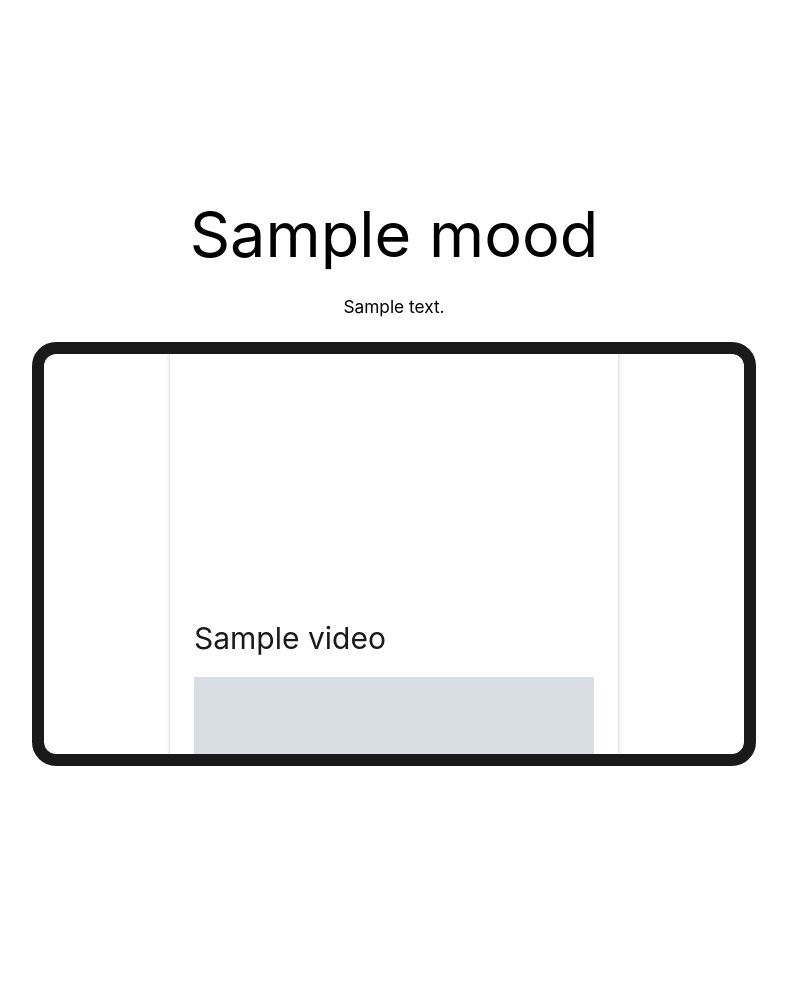
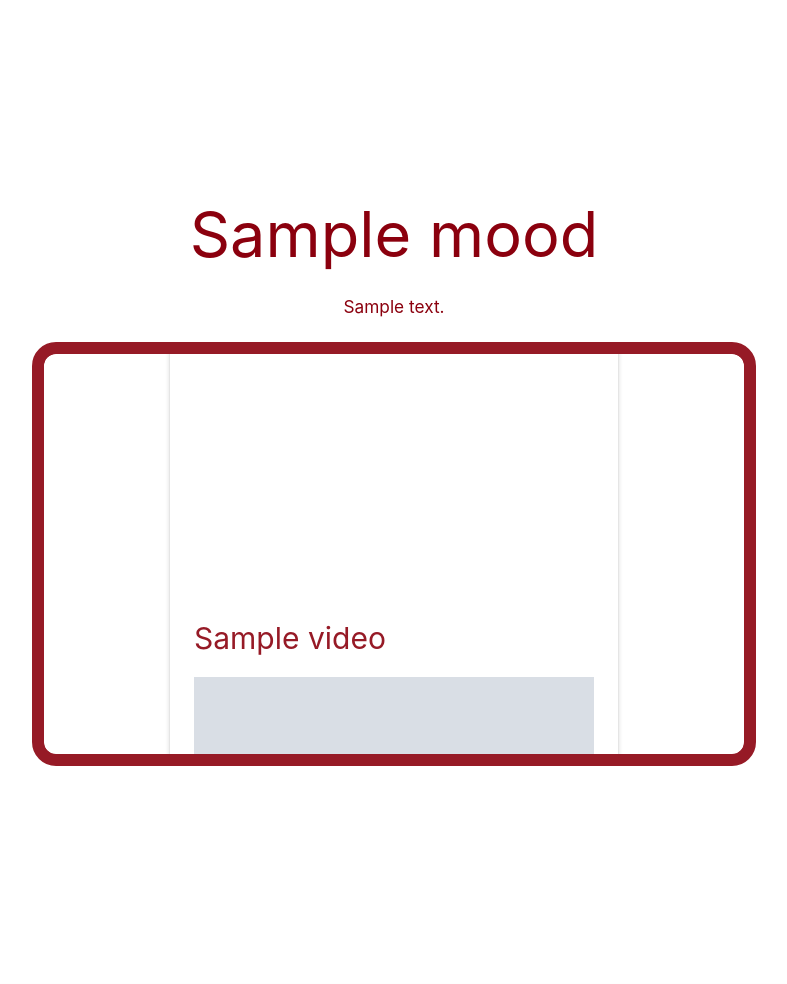
Before and after one commit to caitlinds/aura-beats-cds, a Django app: page /moods/1/ in a window 1280 px wide. Shown: the part 90-1074 px from the top of the page, without its empty margins (246-1033 px from the left). Run offline with Django 4.2, Linux system fonts and the light colour scheme; a user stored in the database is signed in; tables that the repository leaves empty hold one stand-in row (values such as "Sample post"); grey boxes marked "Sample" are stand-in pictures.

Commit message:
Aura Beats

```diff
--- a/main_app/static/css/style.css
+++ b/main_app/static/css/style.css
@@ -81,6 +81,7 @@ footer.page-footer {
   flex-direction: column;
   justify-content: center;
   align-items: center;
+  margin: 20px;
 }
 
 #index-container {
@@ -274,40 +275,28 @@ footer.page-footer {
   opacity: 0.9;
   max-width: 700px;
   max-height: 400px;
-  color: black;
+  color: #8B000E;
   padding: 10px;
   place-items: center;
   border-radius: 0.8em;
-  box-shadow: 0 0 0 0.4em black;
-  outline: 0.8em solid black;
+  box-shadow: 0 0 0 0.4em #8B000E;
+  outline: 0.8em solid #8B000E;
   overflow-y: scroll;
 }
 
 .mooddetails-title {
-  color: black;
+  color: #8B000E;
   margin: 0px;
 }
 
 .mooddetails-subtitle {
-  color: black;
+  color: #8B000E;
   margin-bottom: 20px;
 }
 
 .thumbnail {
   position: relative;
   display: inline-block;
-}
-
-.play-button {
-  position: absolute;
-  top: 50%;
-  left: 50%;
-  transform: translate(-50%, -50%);
-  width: 80px;
-  height: 80px;
-  background: url('static/img/play.png') no-repeat;
-  background-size: cover;
-  cursor: pointer;
 }
 
 .thumbnail:hover .play-button {
```
Also changed, not shown: main_app/static/img/play.png (deleted).
